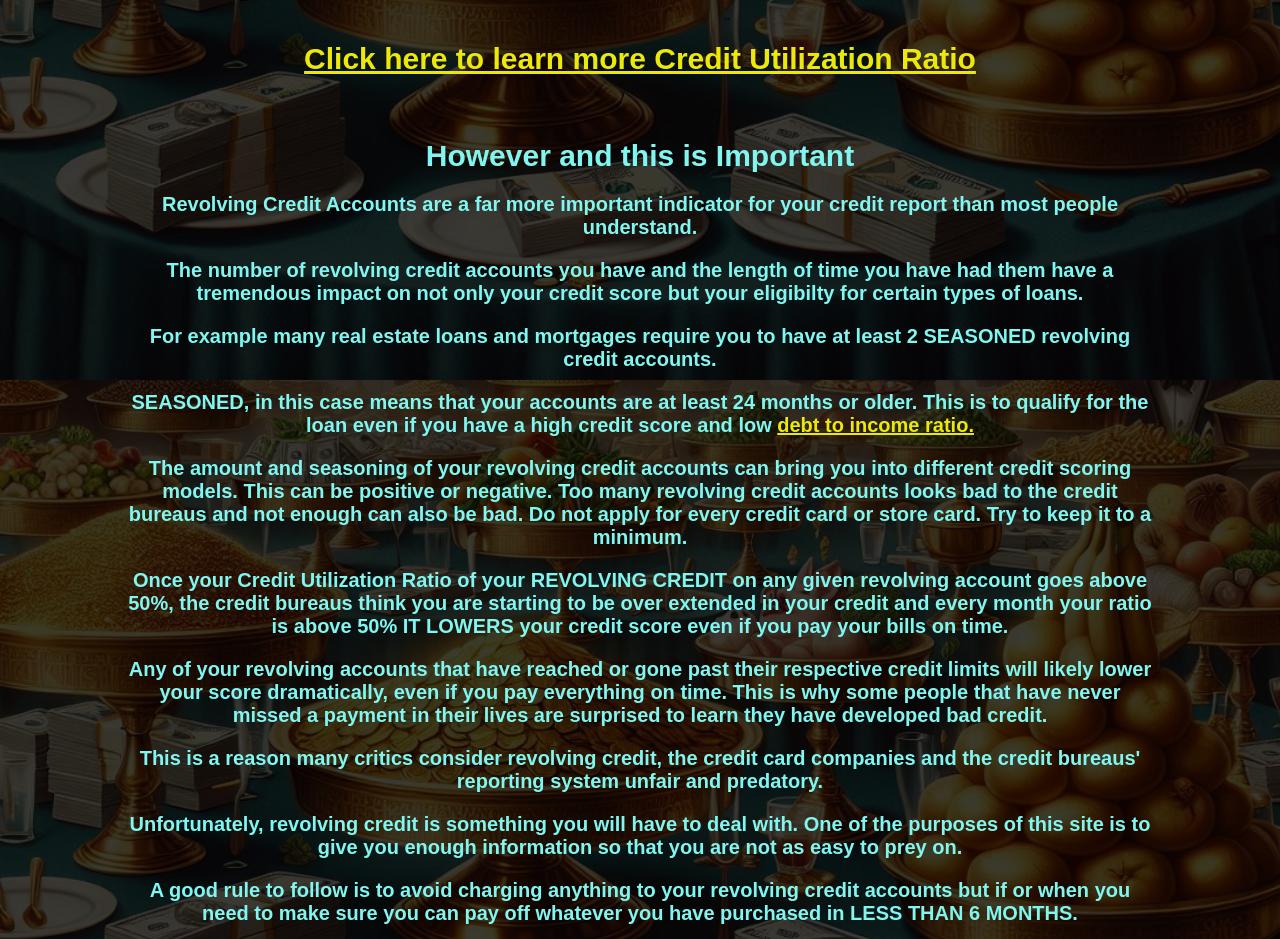
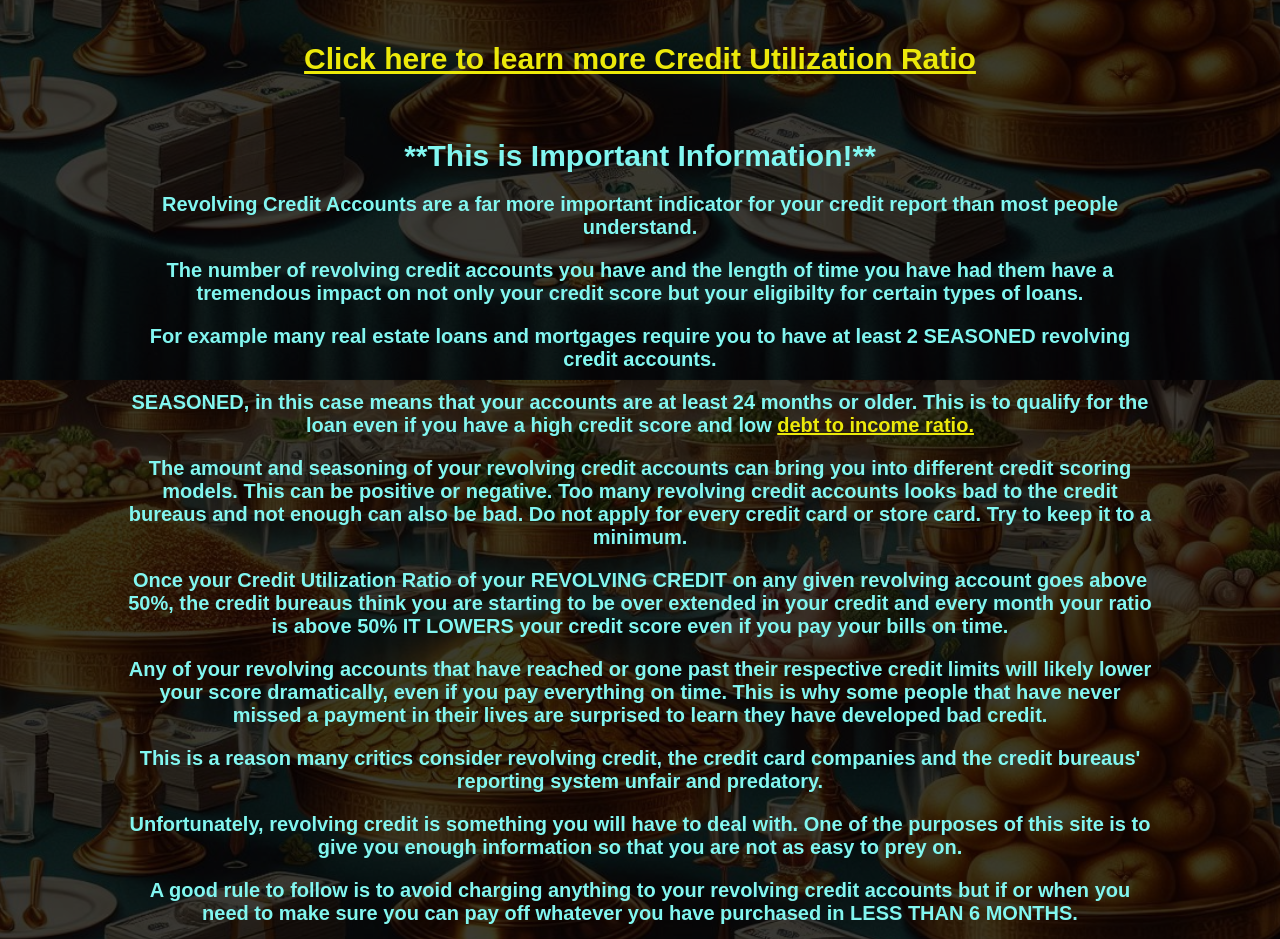
Before and after one commit to matstaf76/Credit-score-self-help-online, a plain HTML site: page types_of_credit.html in a window 1280 px wide. Shown: the part 1220-2159 px from the top of the page. Drawn offline with Linux system fonts and the light colour scheme.

Commit message:
Update types_of_credit.html

```diff
--- a/types_of_credit.html
+++ b/types_of_credit.html
@@ -44,7 +44,7 @@
             <br>
             <p><span class="bold-and-large"><a href="credit_utilization_ratio.html" target="_blank" rel="noopener noreferrer">Click here to learn more Credit Utilization Ratio</a></span><br></p>
             <br>
-            <p><span class="bold-and-large">However and this is Important</span></p>
+            <p><span class="bold-and-large">**This is Important Information!**</span></p>
             <p>Revolving Credit Accounts are a far more important indicator for your credit report than most people understand.</p>
             <p>The number of revolving credit accounts you have and the length of time you have had them have a tremendous impact on not only your credit score but your eligibilty for certain types of loans.</p>
             <p>For example many real estate loans and mortgages require you to have at least 2 SEASONED revolving credit accounts.</p>
```
